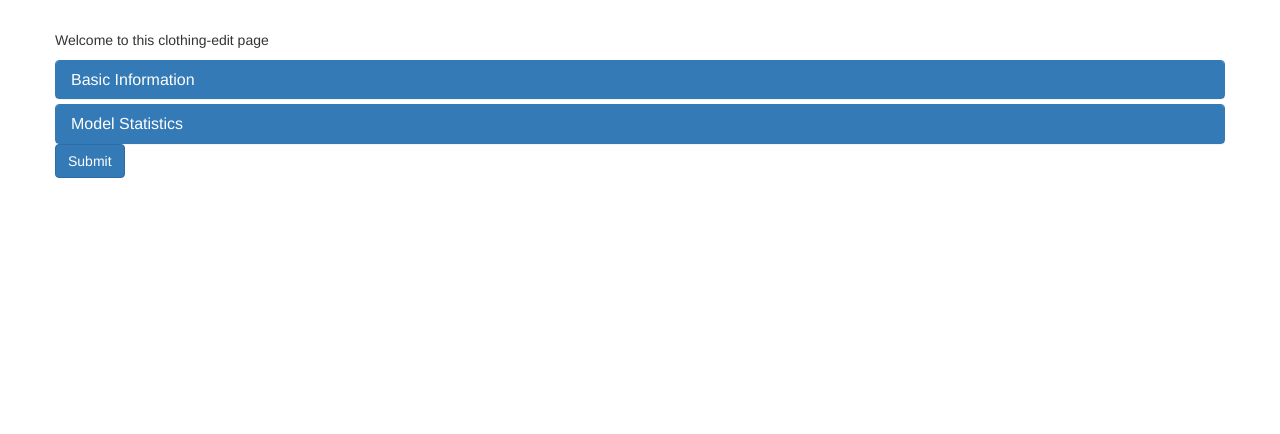
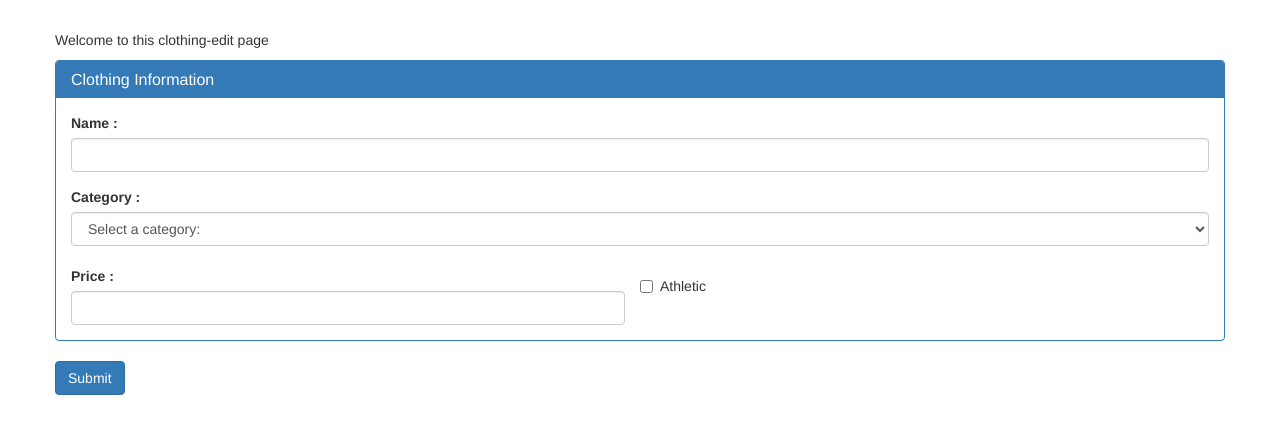
Before and after one commit to LizBossley/minify-my-closet, a PHP site: page /clothing/edit.php in a window 1280 px wide. Shown: the part 166-600 px from the top of the page. Run offline with PHP 8.4, Linux system fonts and the light colour scheme.

Commit message:
Adding additional fields to edit form

```diff
--- a/clothing/ajaxsubmit.php
+++ b/clothing/ajaxsubmit.php
@@ -11,9 +11,11 @@ $db = mysqli_select_db($con, "minify_my_closet"); // Selecting Database
 //Fetching Values from URL
 $name=mysqli_real_escape_string($con, $_POST['name']);
 $category=mysqli_real_escape_string($con, $_POST['category']);
+$price=mysqli_real_escape_string($con, $_POST['price']);
+$athletic=mysqli_real_escape_string($con, $_POST['athletic']);
 
 //Insert query
-$query = mysqli_query($con, "INSERT INTO clothing(name, category) VALUES ('$name', '$category')");
+$query = mysqli_query($con, "INSERT INTO clothing(name, category, price, athletic) VALUES ('$name', '$category', '$price', '$athletic')");
 echo "Form Submitted Succesfully";
 mysqli_close($con); // Connection Closed
 ?>
--- a/clothing/edit.php
+++ b/clothing/edit.php
@@ -20,10 +20,9 @@
 						<div class="panel panel-primary">
 							<div class="panel-heading">
 								<h4 class="panel-title">
-									<a data-toggle="collapse" href="#basic-information">Basic Information</a>
+									Clothing Information
 								</h4>
 							</div>
-							<div id="basic-information" class="panel-collapse collapse">
 								<div class="panel-body">
 									<div class="form-group">
 										<label for="name">Name :</label>
@@ -39,51 +38,16 @@
 										<option value="5">Pants</option>
 										<option value="6">Shorts</option>
 										<option value="7">Outerwear</option>
+										<option value="8">Other</option>
 									</select>
 									<br>
-									<label for="size">Base size:</label>
-									<input class="radio-inline" type="radio" name="size" value="1" checked> S
-									<input class="radio-inline" type="radio" name="size" value="2"> M
-									<input class="radio-inline" type="radio" name="size" value="3"> L
-								</div>
-							</div>
-						</div>
-						<div class="panel  panel-primary">
-							<div class="panel-heading">
-								<h4 class="panel-title">
-									<a data-toggle="collapse" href="#model-statistics">Model Statistics </a>
-								</h4>
-							</div>
-							<div id="model-statistics" class="panel-collapse collapse">
-								<div class="panel-body">
 									<div class="row">
 										<div class="col-sm-6">
-											<label>SPD :</label>
-											<input class="form-control" id="spd" name="spd" type="text">
-											<label>STR :</label>
-											<input class="form-control" id="str" name="str" type="text">
-											<label>MAT :</label>
-											<input class="form-control" id="mat" name="mat" type="text">
-											<label>RAT :</label>
-											<input class="form-control" id="rat" name="rat" type="text">
-											<label>DEF :</label>
-											<input class="form-control" id="def" name="def" type="text">
+											<label>Price :</label>
+											<input class="form-control" id="price" name="price" type="text">
 										</div>
-										<div class="col-sm-6">
-											<label>ARM :</label>
-											<input class="form-control" id="arm" name="arm" type="text">
-											<label>CMD :</label>
-											<input class="form-control" id="cmd" name="cmd" type="text">
-											<div class="hordes">
-												<label>FURY :</label>
-												<input class="form-control" id="fury" name="fury" type="text">
-												<label>THR :</label>
-												<input class="form-control" id="thr" name="thr" type="text">
-											</div>
-											<div class="warmachine">
-												<label>FOCUS :</label>
-												<input class="form-control" id="focus" name="focus" type="text">
-											</div>
+										<div class="checkbox">
+										  <label><input type="checkbox" id="athletic" name="athletic" value="0">Athletic</label>
 										</div>
 									</div>
 								</div>
@@ -93,19 +57,5 @@
 				</form>
 			</div>
 		</div>
-
-<script>
-$("#faction").change(function() {
-var faction = $("#faction").val();
-    if (faction > 7) {
-        $('.warmachine').hide();
-        $('.hordes').show();
-    } else {
-    	$('.hordes').hide();
-        $('.warmachine').show();
-    }
-});
-</script>
-
 	</body>
 </html>
--- a/clothing/submit.js
+++ b/clothing/submit.js
@@ -6,11 +6,14 @@ function submitForm() {
     console.log("i'm being called (submit form)");
     var name = $("#name").val();
     var category = $("#category").val();
+    var price = $("#price").val();
+    console.log(price);
+    var athletic = $('[name=athletic]:checked').val();
 
     // var size = $('[name=size]:checked').val();
 
     // Returns successful data submission message when the entered information is stored in database.
-    var dataString = 'name=' + name + '&category=' + category;
+    var dataString = 'name=' + name + '&category=' + category + '&price=' + price + '&athletic=' + athletic;
     if (name == '' || category == '') {
         alert("Please Fill All Fields");
     } else {
```
Also changed, not shown: clothing/list.php (+10 -18 lines).
